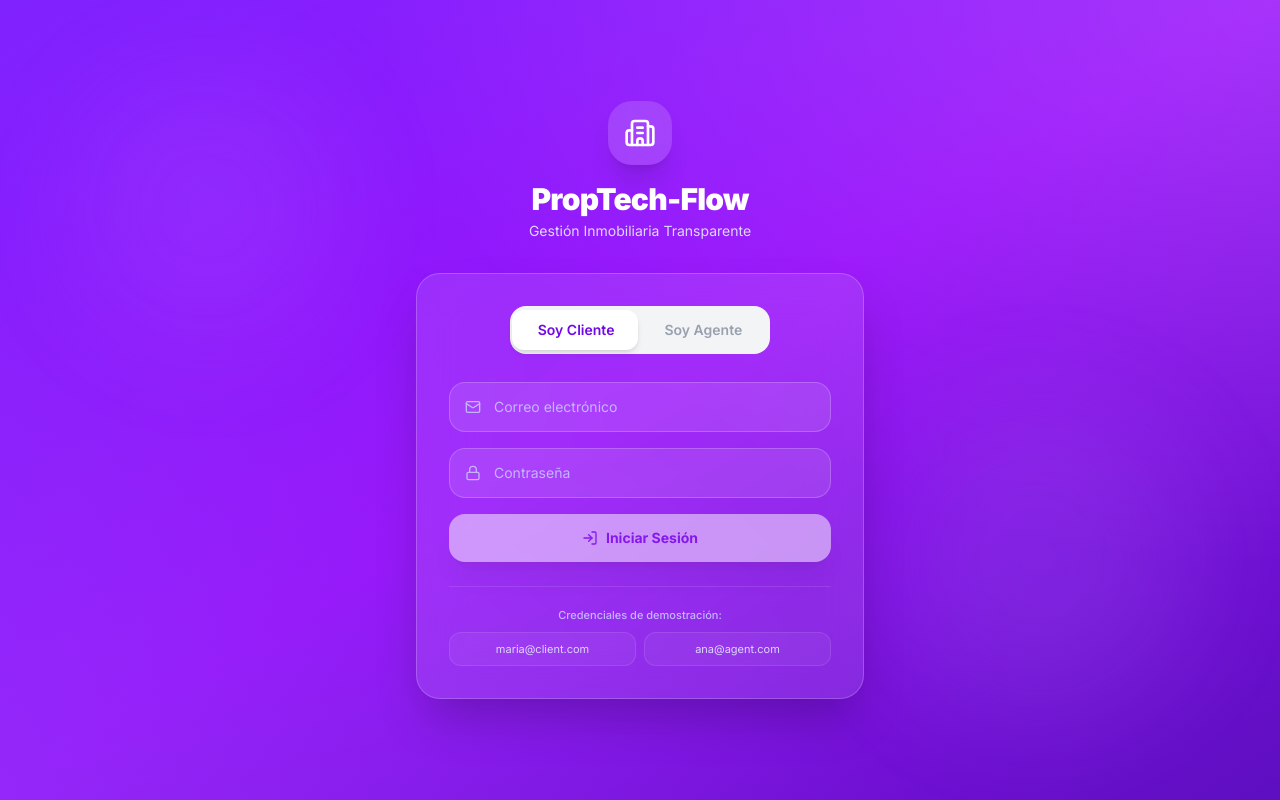
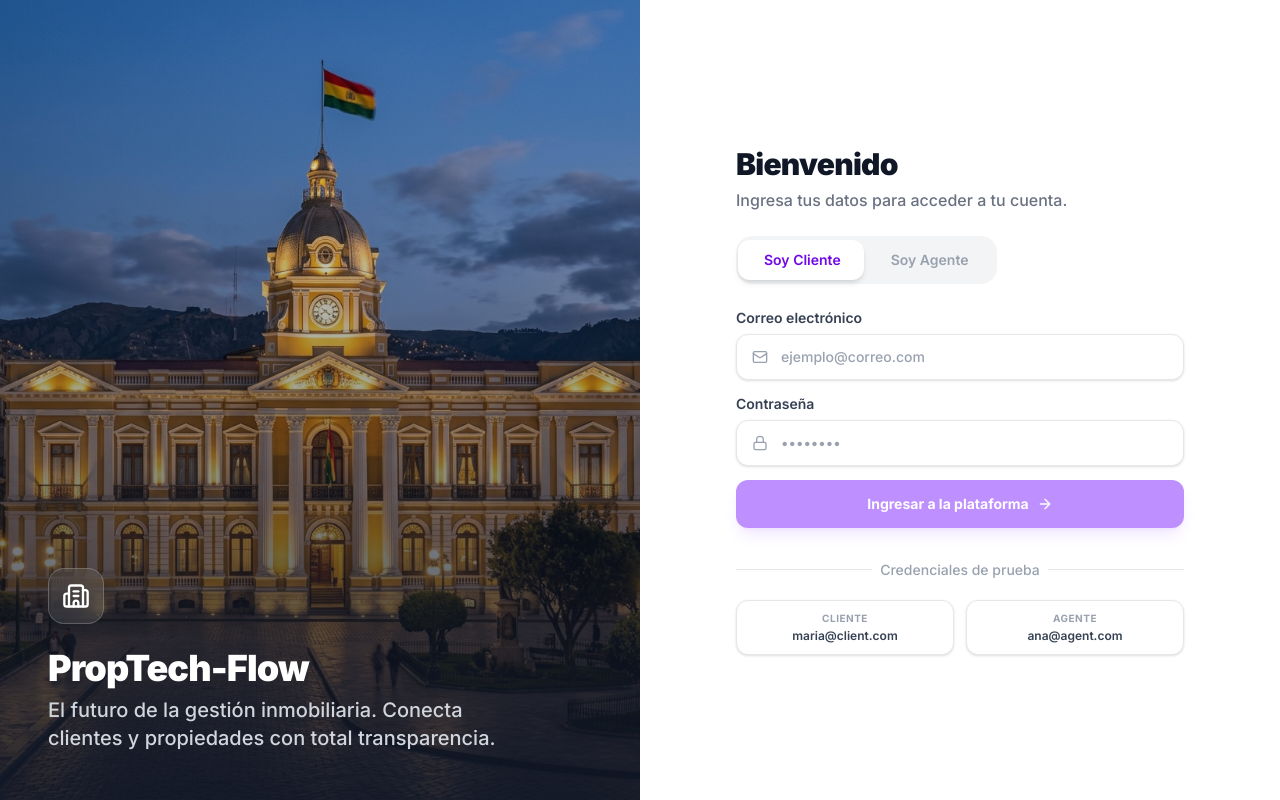
Before and after one commit to Timosboy/Ron-Code-v2, a React (Vite) app: page / in a window 1280 px wide. Built offline with nearby package versions, Linux system fonts and the light colour scheme.

Commit message:
login bonito

```diff
--- a/src/pages/LoginScreen.tsx
+++ b/src/pages/LoginScreen.tsx
@@ -1,5 +1,5 @@
 import { useState } from 'react';
-import { Mail, Lock, LogIn, Building2 } from 'lucide-react';
+import { Mail, Lock, Building2, ArrowRight } from 'lucide-react';
 import SegmentedControl from '../components/SegmentedControl';
 import { useAuthStore } from '../store/authStore';
 
@@ -22,30 +22,53 @@ export default function LoginScreen() {
   };
 
   return (
-    <div className="min-h-screen flex items-center justify-center relative overflow-hidden">
-      {/* Background */}
-      <div className="absolute inset-0 bg-gradient-to-br from-violet-600 via-purple-600 to-violet-800" />
-      <div className="absolute inset-0 bg-[radial-gradient(ellipse_at_top_right,rgba(255,255,255,0.15),transparent_50%)]" />
-      <div className="absolute inset-0 bg-[radial-gradient(ellipse_at_bottom_left,rgba(139,92,246,0.3),transparent_50%)]" />
-
-      {/* Floating orbs */}
-      <div className="absolute top-20 left-20 w-64 h-64 bg-purple-400/20 rounded-full blur-3xl animate-pulse" />
-      <div className="absolute bottom-20 right-20 w-80 h-80 bg-violet-300/15 rounded-full blur-3xl animate-pulse" style={{ animationDelay: '1s' }} />
-
-      {/* Card */}
-      <div className="relative z-10 w-full max-w-md mx-4">
-        {/* Logo */}
-        <div className="text-center mb-8">
-          <div className="inline-flex items-center justify-center w-16 h-16 rounded-3xl bg-white/15 backdrop-blur-md mb-4 shadow-xl">
-            <Building2 className="w-8 h-8 text-white" />
-          </div>
-          <h1 className="text-3xl font-black text-white tracking-tight">PropTech-Flow</h1>
-          <p className="text-violet-200 text-sm mt-1">Gestión Inmobiliaria Transparente</p>
+    <div className="min-h-screen flex bg-white">
+      {/* Left Side - Image (Desktop only) */}
+      <div className="hidden lg:flex lg:w-1/2 relative bg-gray-900">
+        <div className="absolute inset-0">
+          <img
+            src="/login-bg.png"
+            alt="Modern Corporate Building"
+            className="w-full h-full object-cover"
+          />
+          {/* Gradient Overlay */}
+          <div className="absolute inset-0 bg-gradient-to-t from-gray-900/90 via-gray-900/40 to-transparent" />
         </div>
 
-        <div className="bg-white/10 backdrop-blur-xl rounded-3xl p-8 shadow-2xl border border-white/20">
-          {/* Segmented Control */}
-          <div className="flex justify-center mb-7">
+        {/* Content on Image */}
+        <div className="relative z-10 flex flex-col justify-end p-12 w-full">
+          <div className="inline-flex items-center justify-center w-14 h-14 rounded-2xl bg-white/10 backdrop-blur-md mb-6 border border-white/20">
+            <Building2 className="w-7 h-7 text-white" />
+          </div>
+          <h1 className="text-4xl font-black text-white tracking-tight mb-2">PropTech-Flow</h1>
+          <p className="text-xl text-gray-300 font-medium max-w-md">
+            El futuro de la gestión inmobiliaria. Conecta clientes y propiedades con total transparencia.
+          </p>
+        </div>
+      </div>
+
+      {/* Right Side - Form */}
+      <div className="w-full lg:w-1/2 flex items-center justify-center p-6 sm:p-8 lg:p-12 relative overflow-y-auto overflow-x-hidden scrollbar-hide">
+        {/* Mobile background image */}
+        <div className="absolute inset-0 lg:hidden">
+          <img
+            src="/login-bg.png"
+            alt="Modern Corporate Building"
+            className="w-full h-full object-cover opacity-20"
+          />
+          <div className="absolute inset-0 bg-white/90 backdrop-blur-sm" />
+        </div>
+
+        <div className="relative z-10 w-full max-w-md my-auto py-6">
+          <div className="text-center lg:text-left mb-6">
+            <div className="lg:hidden inline-flex items-center justify-center w-12 h-12 rounded-2xl bg-violet-100 mb-4">
+              <Building2 className="w-6 h-6 text-violet-600" />
+            </div>
+            <h2 className="text-2xl sm:text-3xl font-black text-gray-900 tracking-tight">Bienvenido</h2>
+            <p className="text-gray-500 mt-1.5 font-medium text-sm sm:text-base">Ingresa tus datos para acceder a tu cuenta.</p>
+          </div>
+
+          <div className="mb-6">
             <SegmentedControl
               options={['Soy Cliente', 'Soy Agente']}
               value={roleIndex}
@@ -54,31 +77,39 @@ export default function LoginScreen() {
           </div>
 
           {/* Form */}
-          <div className="space-y-4">
+          <div className="space-y-3.5">
+            <div>
+              <label className="block text-sm font-semibold text-gray-700 mb-1.5">Correo electrónico</label>
               <div className="relative">
-              <Mail className="absolute left-4 top-1/2 -translate-y-1/2 w-4 h-4 text-violet-300" />
+                <Mail className="absolute left-4 top-1/2 -translate-y-1/2 w-4 h-4 text-gray-400" />
                 <input
                   type="email"
                   value={email}
                   onChange={(e) => setEmail(e.target.value)}
-                placeholder="Correo electrónico"
-                className="w-full pl-11 pr-4 py-3.5 rounded-2xl bg-white/10 border border-white/20 text-white placeholder-violet-300 text-sm focus:outline-none focus:ring-2 focus:ring-white/40 focus:bg-white/15 transition-all"
+                  placeholder="ejemplo@correo.com"
+                  className="w-full pl-11 pr-4 py-3 rounded-xl bg-white border border-gray-200 shadow-sm text-gray-900 text-sm focus:outline-none focus:ring-2 focus:ring-violet-600/20 focus:border-violet-600 transition-all placeholder:text-gray-400 font-medium"
                 />
               </div>
+            </div>
+
+            <div>
+              <label className="block text-sm font-semibold text-gray-700 mb-1.5">Contraseña</label>
               <div className="relative">
-              <Lock className="absolute left-4 top-1/2 -translate-y-1/2 w-4 h-4 text-violet-300" />
+                <Lock className="absolute left-4 top-1/2 -translate-y-1/2 w-4 h-4 text-gray-400" />
                 <input
                   type="password"
                   value={password}
                   onChange={(e) => setPassword(e.target.value)}
-                placeholder="Contraseña"
+                  placeholder="••••••••"
                   onKeyDown={(e) => e.key === 'Enter' && handleLogin()}
-                className="w-full pl-11 pr-4 py-3.5 rounded-2xl bg-white/10 border border-white/20 text-white placeholder-violet-300 text-sm focus:outline-none focus:ring-2 focus:ring-white/40 focus:bg-white/15 transition-all"
+                  className="w-full pl-11 pr-4 py-3 rounded-xl bg-white border border-gray-200 shadow-sm text-gray-900 text-sm focus:outline-none focus:ring-2 focus:ring-violet-600/20 focus:border-violet-600 transition-all placeholder:text-gray-400 font-medium"
                 />
+              </div>
             </div>
 
             {error && (
-              <div className="px-4 py-2.5 rounded-xl bg-rose-500/20 border border-rose-400/30 text-rose-200 text-xs font-medium text-center">
+              <div className="px-4 py-2.5 rounded-xl bg-rose-50 border border-rose-100 text-rose-600 text-sm font-medium flex items-center gap-2">
+                <div className="w-1.5 h-1.5 rounded-full bg-rose-500" />
                 {error}
               </div>
             )}
@@ -86,34 +117,44 @@ export default function LoginScreen() {
             <button
               onClick={handleLogin}
               disabled={loading || !email || !password}
-              className="w-full py-3.5 rounded-2xl bg-white text-violet-700 font-bold text-sm shadow-xl shadow-black/10 hover:bg-violet-50 transition-all disabled:opacity-50 flex items-center justify-center gap-2 cursor-pointer disabled:cursor-not-allowed"
+              className="w-full mt-2 py-3.5 rounded-xl bg-violet-600 text-white font-bold text-sm shadow-lg shadow-violet-600/20 hover:bg-violet-700 hover:shadow-xl hover:shadow-violet-600/30 transition-all disabled:opacity-50 flex items-center justify-center gap-2 cursor-pointer disabled:cursor-not-allowed group"
             >
               {loading ? (
-                <div className="w-5 h-5 border-2 border-violet-300 border-t-violet-700 rounded-full animate-spin" />
+                <div className="w-5 h-5 border-2 border-white/30 border-t-white rounded-full animate-spin" />
               ) : (
                 <>
-                  <LogIn className="w-4 h-4" />
-                  Iniciar Sesión
+                  Ingresar a la plataforma
+                  <ArrowRight className="w-4 h-4 group-hover:translate-x-1 transition-transform" />
                 </>
               )}
             </button>
           </div>
 
           {/* Demo credentials */}
-          <div className="mt-6 pt-5 border-t border-white/10">
-            <p className="text-violet-300 text-[11px] font-medium text-center mb-2">Credenciales de demostración:</p>
-            <div className="grid grid-cols-2 gap-2">
+          <div className="mt-8">
+            <div className="relative">
+              <div className="absolute inset-0 flex items-center">
+                <div className="w-full border-t border-gray-200"></div>
+              </div>
+              <div className="relative flex justify-center text-sm">
+                <span className="px-2 bg-white text-gray-400 font-medium lg:bg-white bg-transparent">Credenciales de prueba</span>
+              </div>
+            </div>
+
+            <div className="grid grid-cols-2 gap-3 mt-5">
               <button
                 onClick={() => { setEmail('maria@client.com'); setPassword('1234'); setRoleIndex(0); }}
-                className="px-3 py-2 rounded-xl bg-white/5 hover:bg-white/10 border border-white/10 text-[11px] text-violet-200 transition-all cursor-pointer text-center"
+                className="flex flex-col items-center justify-center py-2.5 rounded-xl bg-white border border-gray-200 hover:border-violet-300 hover:bg-violet-50 transition-all cursor-pointer shadow-sm group"
               >
-                maria@client.com
+                <span className="text-[10px] font-bold text-gray-400 uppercase tracking-wider group-hover:text-violet-500 mb-0.5">Cliente</span>
+                <span className="text-xs font-semibold text-gray-700 group-hover:text-violet-700">maria@client.com</span>
               </button>
               <button
                 onClick={() => { setEmail('ana@agent.com'); setPassword('1234'); setRoleIndex(1); }}
-                className="px-3 py-2 rounded-xl bg-white/5 hover:bg-white/10 border border-white/10 text-[11px] text-violet-200 transition-all cursor-pointer text-center"
+                className="flex flex-col items-center justify-center py-2.5 rounded-xl bg-white border border-gray-200 hover:border-violet-300 hover:bg-violet-50 transition-all cursor-pointer shadow-sm group"
               >
-                ana@agent.com
+                <span className="text-[10px] font-bold text-gray-400 uppercase tracking-wider group-hover:text-violet-500 mb-0.5">Agente</span>
+                <span className="text-xs font-semibold text-gray-700 group-hover:text-violet-700">ana@agent.com</span>
               </button>
             </div>
           </div>
```
Also changed, not shown: public/login-bg.png (added). Lines whose indentation alone changed are shown as unchanged.
